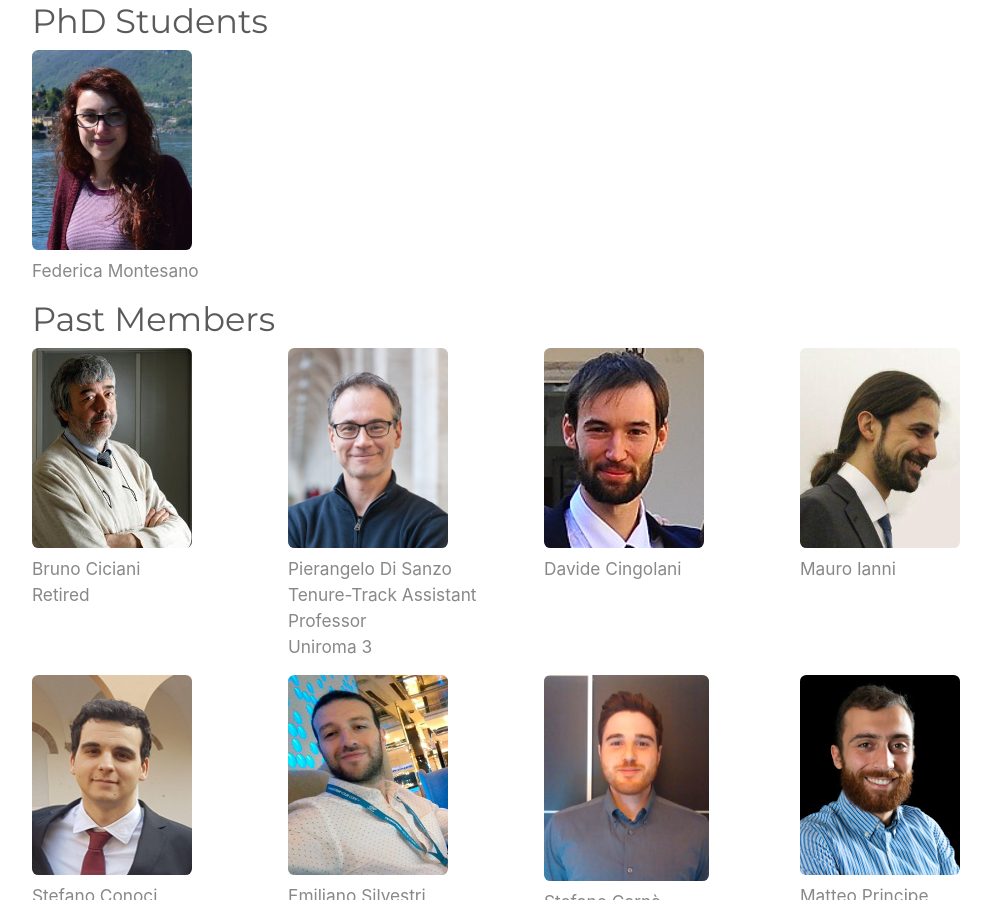
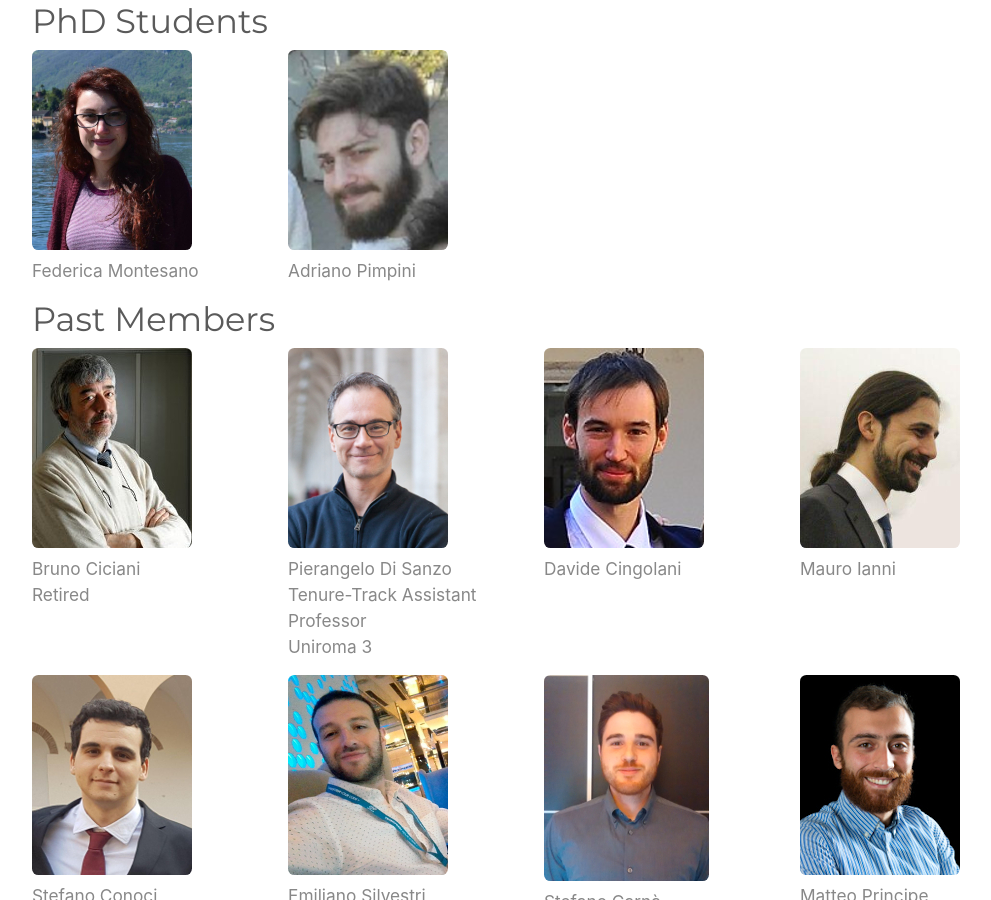
Before and after one commit to HPDCS/hpdcs.github.io, a Jekyll site: the page built from people.md, in a window 1280 px wide and 900 px high, scrolled down 1223 px. Shown: the whole window, without its empty margins (111-1102 px from the left). Built offline with Jekyll 4.4.1, drawn with Linux system fonts in a browser that asks for light colours; nearby versions of some CDN libraries.

Commit message:
Update people
Update people page

Signed-off-by: Alessandro Pellegrini <a.pellegrini@ing.uniroma2.it>

```diff
--- a/people.md
+++ b/people.md
@@ -51,6 +51,13 @@ title: People
         <figure class="figure">
           <img src="{{ "/assets/img/people/montesano.jpg" | relative_url }}" class="figure-img img-fluid rounded" alt="People">
           <figcaption class="figure-caption text-left">Federica Montesano</figcaption>
+        </figure>
+    </div>
+
+    <div class="col-3">
+        <figure class="figure">
+          <img src="{{ "/assets/img/people/pimpini.jpg" | relative_url }}" class="figure-img img-fluid rounded" alt="People">
+          <figcaption class="figure-caption text-left">Adriano Pimpini</figcaption>
         </figure>
     </div>
 
```
Also changed, not shown: assets/img/people/pimpini.jpg (added), 1 other file.
